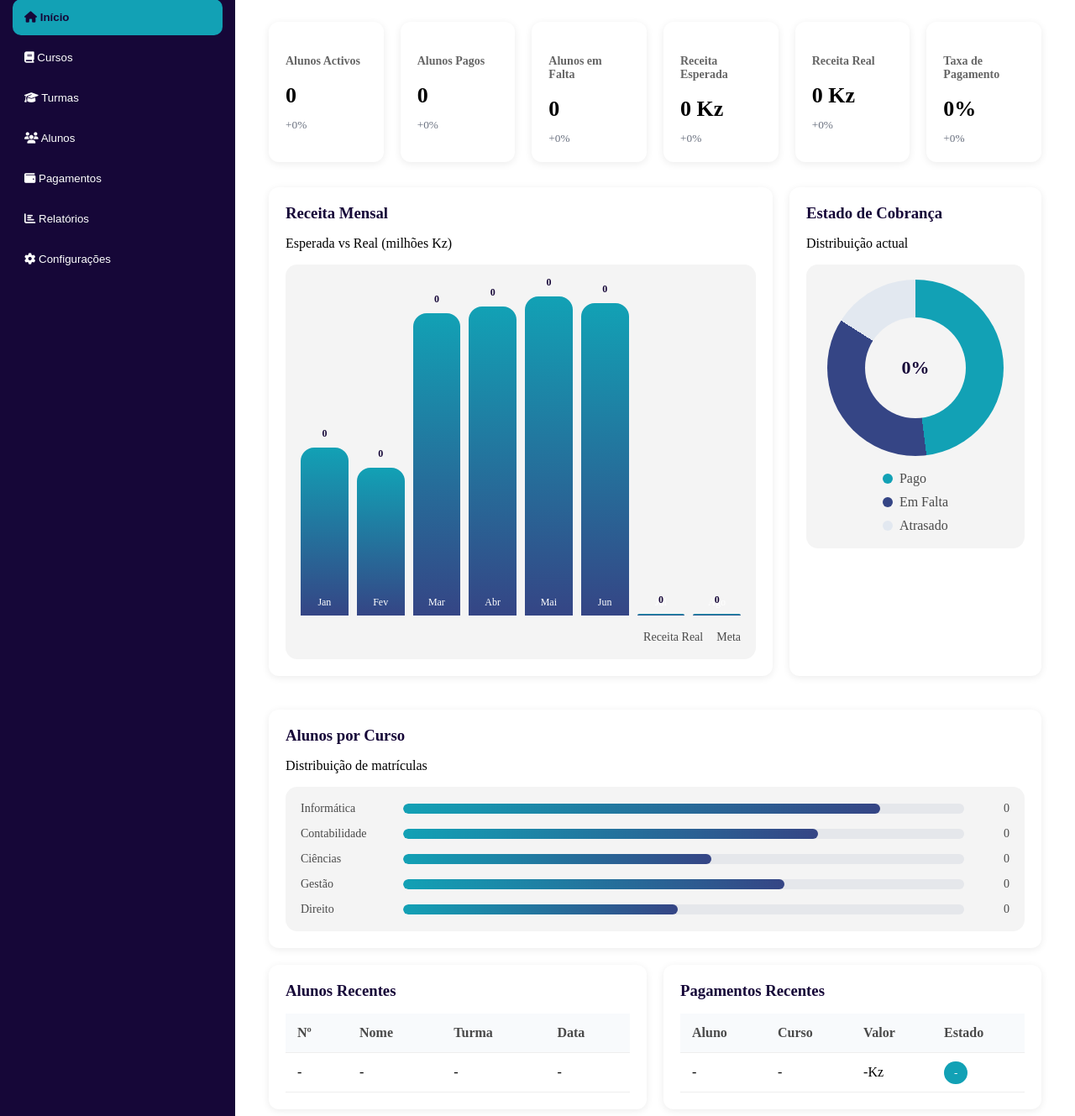
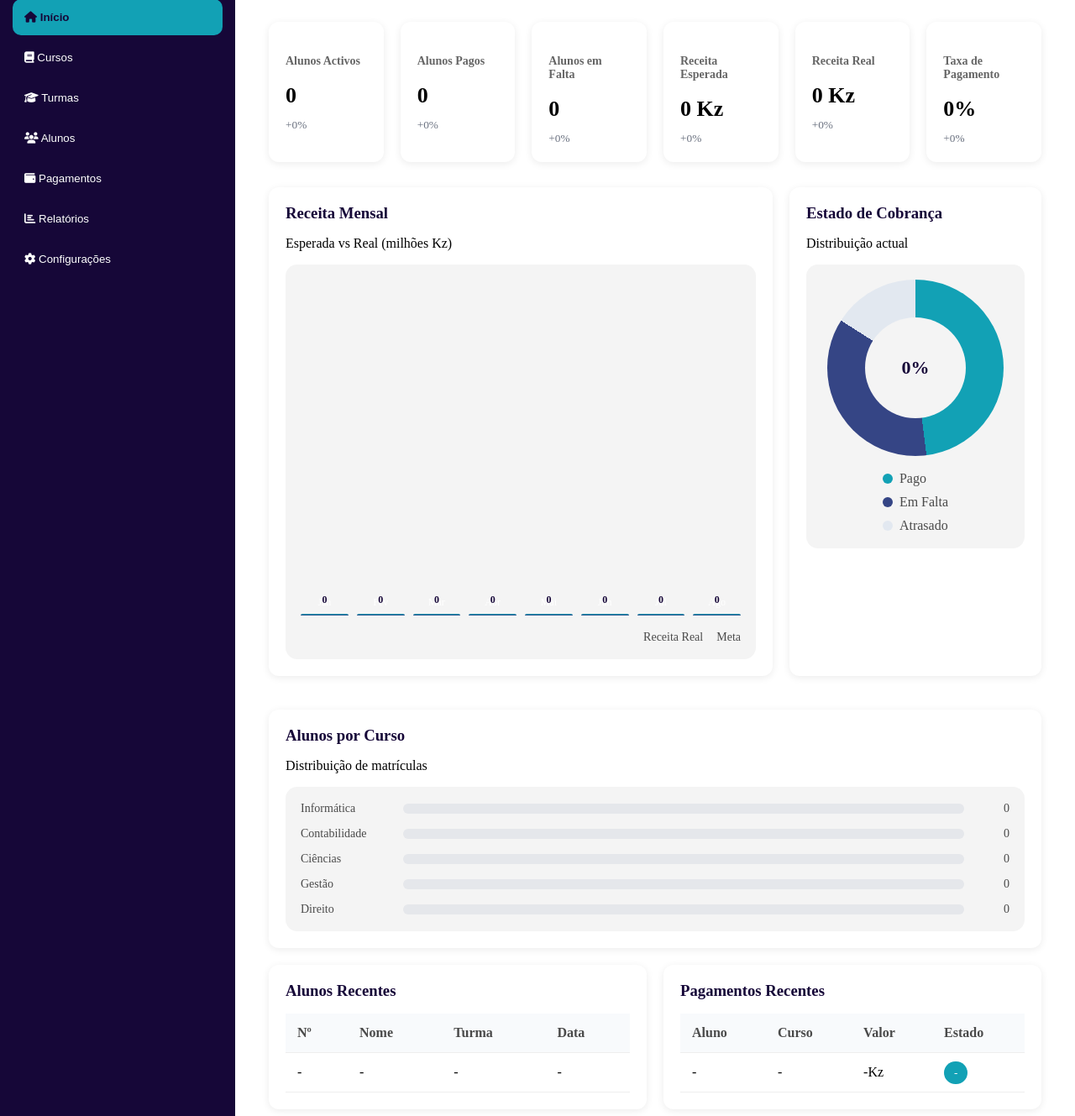
Before and after one commit to Marieth23-cmd/sigep_django, a Django app: page / in a window 1280 px wide. Shown: the part 160-1489 px from the top of the page at 84% size. Run offline with Django 5.2, Linux system fonts and the light colour scheme; data that the repository does not hold is empty.

Commit message:
primeiro de hoje

```diff
--- a/home/templates/inicio.html
+++ b/home/templates/inicio.html
@@ -53,12 +53,12 @@
             <p class="text-xs text-muted-foreground mb-4">Esperada vs Real (milhões Kz)</p>
             <div class="chart-area revenue-chart">
                 <div class="revenue-bars">
-                    <div class="bar" style="--value: 50%" data-value="0"><span>Jan</span></div>
-                    <div class="bar" style="--value: 44%" data-value="0"><span>Fev</span></div>
-                    <div class="bar" style="--value: 90%" data-value="0"><span>Mar</span></div>
-                    <div class="bar" style="--value: 92%" data-value="0"><span>Abr</span></div>
-                    <div class="bar" style="--value: 95%" data-value="0"><span>Mai</span></div>
-                    <div class="bar" style="--value: 93%" data-value="0"><span>Jun</span></div>
+                    <div class="bar" style="--value: 0.5%" data-value="0"><span>Jan</span></div>
+                    <div class="bar" style="--value: 0.5%" data-value="0"><span>Fev</span></div>
+                    <div class="bar" style="--value: 0.5%" data-value="0"><span>Mar</span></div>
+                    <div class="bar" style="--value: 0.5%" data-value="0"><span>Abr</span></div>
+                    <div class="bar" style="--value: 0.5%" data-value="0"><span>Mai</span></div>
+                    <div class="bar" style="--value: 0.5%" data-value="0"><span>Jun</span></div>
                     <div class="bar" style="--value: 0.5%" data-value="0"><span>Jul</span></div>
                     <div class="bar" style="--value: 0.5%" data-value="0"><span>Ago</span></div>
                 </div>
@@ -96,27 +96,27 @@
         <div class="chart-area horizontal-bars">
             <div class="hbar">
                 <span class="label">Informática</span>
-                <div class="track"><div class="progress" style="--value: 85%"></div></div>
+                <div class="track"><div class="progress" style="--value: 0%"></div></div>
                 <span class="value">0</span>
             </div>
             <div class="hbar">
                 <span class="label">Contabilidade</span>
-                <div class="track"><div class="progress" style="--value: 74%"></div></div>
+                <div class="track"><div class="progress" style="--value: 0%"></div></div>
                 <span class="value">0</span>
             </div>
             <div class="hbar">
                 <span class="label">Ciências</span>
-                <div class="track"><div class="progress" style="--value: 55%"></div></div>
+                <div class="track"><div class="progress" style="--value: 0%"></div></div>
                 <span class="value">0</span>
             </div>
             <div class="hbar">
                 <span class="label">Gestão</span>
-                <div class="track"><div class="progress" style="--value: 68%"></div></div>
+                <div class="track"><div class="progress" style="--value: 0%"></div></div>
                 <span class="value">0</span>
             </div>
             <div class="hbar">
                 <span class="label">Direito</span>
-                <div class="track"><div class="progress" style="--value: 49%"></div></div>
+                <div class="track"><div class="progress" style="--value: 0%"></div></div>
                 <span class="value">0</span>
             </div>
         </div>
```
